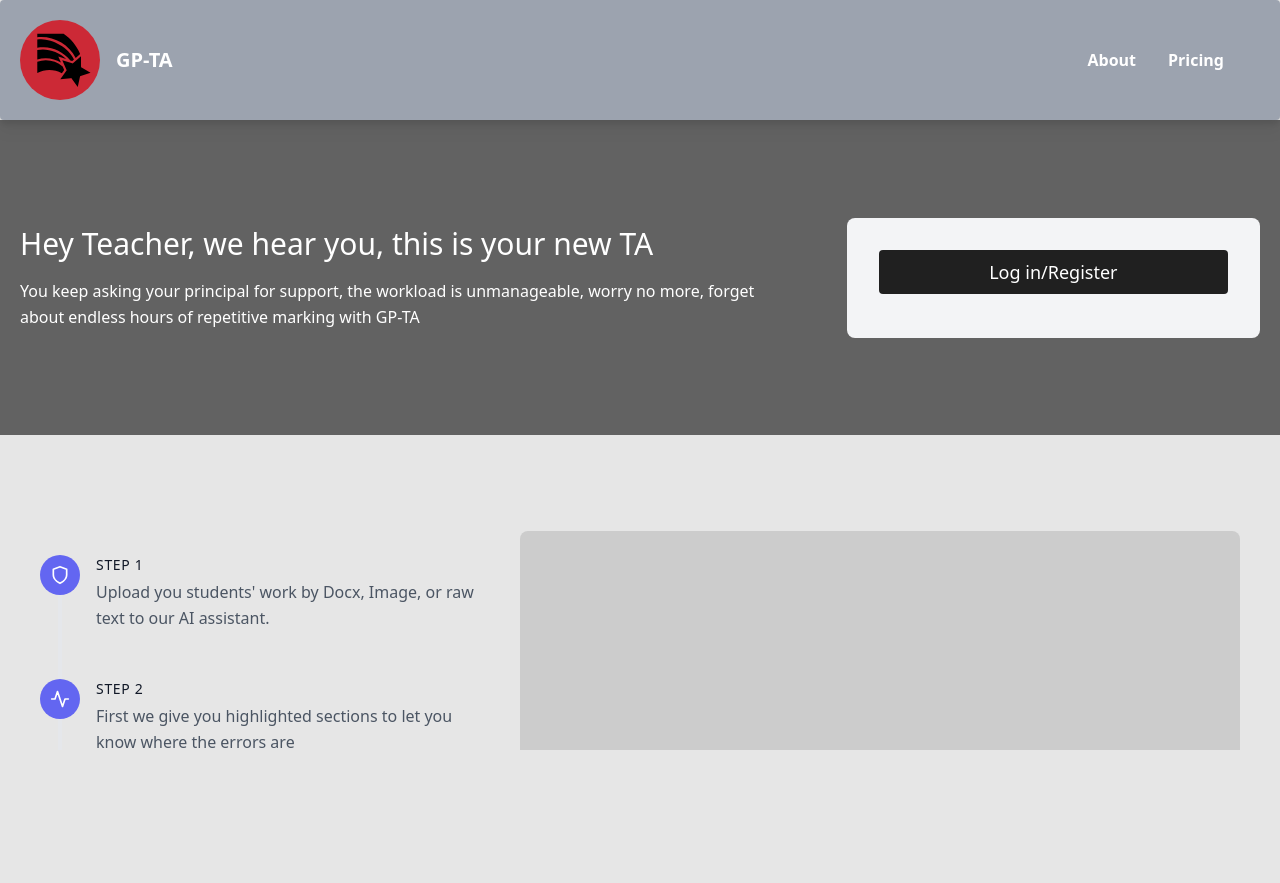
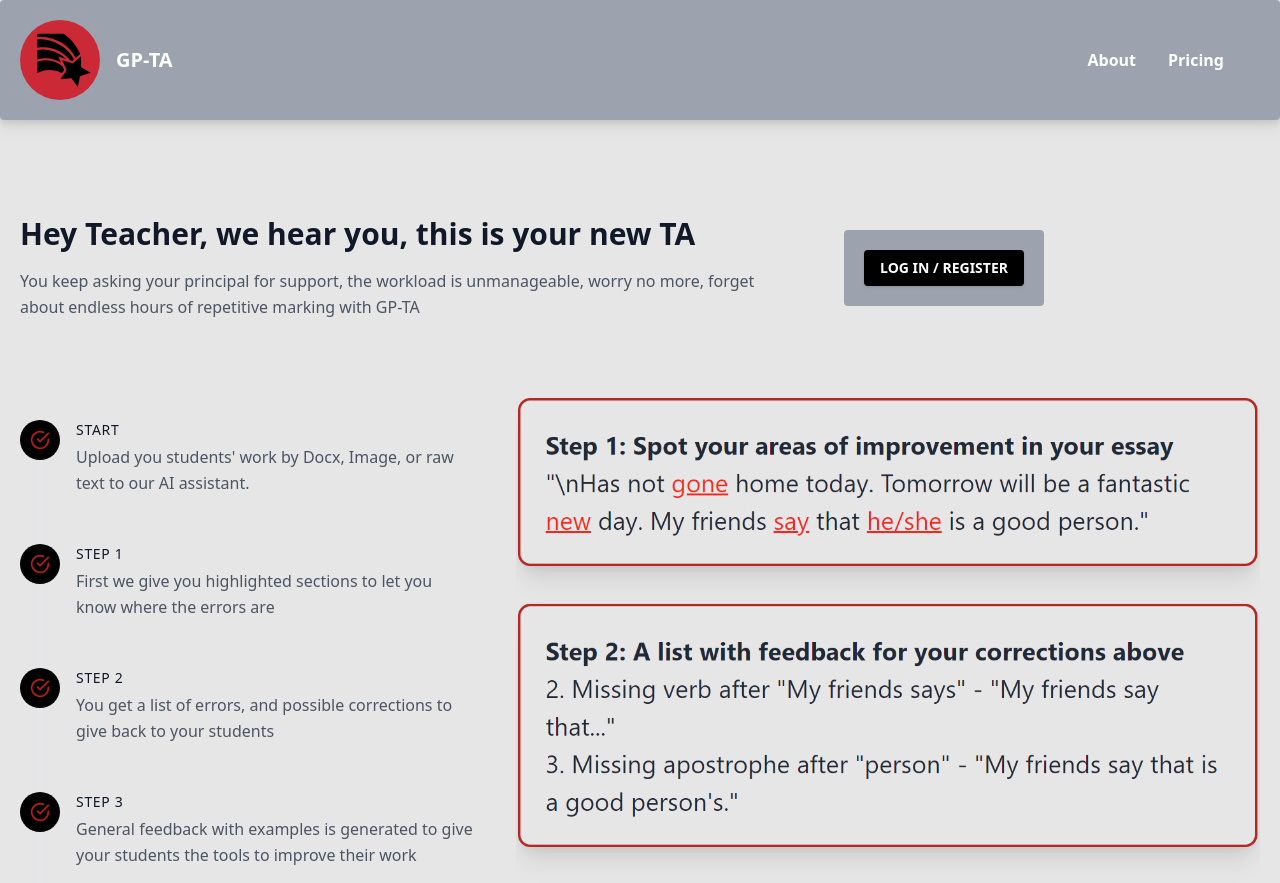
Before and after one commit to Kennyk22/GP-TA, a React (Create React App) app in the folder client/: page / in a window 1280 px wide. Shown: the top 883 px of the page. Built offline with nearby package versions, Linux system fonts and the light colour scheme.

Commit message:
loginPageStyles

```diff
--- a/client/src/Components/GPTA.tsx
+++ b/client/src/Components/GPTA.tsx
@@ -138,7 +138,7 @@ const formatText = (text:any) => {
     <section ref={myRef} className="">
       {/* second header with dropdown menus */}
       <div className='justify-between inline-block flex shadow'>
-        <p>{isAuthenticated ? <p className='border-red-700 border-2 text-black font-bold py-2 bg-opacity-90 px-4 rounded-md m-3 w-[100%]'>{user?.name}'s <span className=''>classroom</span></p> : <p>you are not logged in</p> }</p>
+        <p>{isAuthenticated ? <p className='border-red-700 border-2 text-black font-bold py-2 bg-opacity-90 px-4 rounded-md m-3 w-[100%] hover:bg-black hover:text-white ease-linear transition-all duration-150 cursor-pointer'>{user?.name}'s <span className=''>classroom</span></p> : <p>you are not logged in</p> }</p>
         {/* <Link to="/teacherFolder"><button className='bg-[#cc2936] hover:bg-[#cc2936] text-black font-bold py-2 bg-opacity-90 px-4 rounded-md shadow-md m-3 w-[60%]'>take me to teacher folder</button></Link> */}
         {/* <Link to="/teacherNotes"><button className='bg-[#cc2936] hover:bg-[#cc2936] text-black font-bold py-2 bg-opacity-90 px-4 rounded-md shadow-md m-3 w-[60%]'>take me to teacher Notes</button></Link> */}
         {/* <DropDown name = {'Assignments'} array= {GPTAstate.allStudents} checkGrammar={checkGrammar}/> */}
--- a/client/src/Components/Header.tsx
+++ b/client/src/Components/Header.tsx
@@ -25,7 +25,7 @@ function Header() {
       <Link to="/pricing"><a className="text-white font-bold py-2 px-4 rounded hover:bg-black transition duration-200 ease-in-out mr-5">Pricing</a></Link>
 
     </nav>
-        {isAuthenticated ? <button onClick={() => logout() } className="inline-flex items-center bg-[#cc2936] text-white border-0 py-1 px-3 focus:outline-none hover:bg-red-700 hover:text-white rounded text-base mt-4 md:mt-0">Log out
+        {isAuthenticated ? <button onClick={() => logout() } className="inline-flex items-center bg-[#cc2936] text-white border-0 py-1 px-3 font-bold focus:outline-none hover:bg-red-700 hover:text-white rounded text-base mt-4 md:mt-0">Log out
       <svg fill="none" stroke="currentColor" stroke-linecap="round" stroke-linejoin="round" stroke-width="2" className="w-4 h-4 ml-1" viewBox="0 0 24 24">
         <path d="M5 12h14M12 5l7 7-7 7"></path>
       </svg>
--- a/client/src/Components/LoginPage.tsx
+++ b/client/src/Components/LoginPage.tsx
@@ -1,5 +1,6 @@
 import React from 'react'
 import { useAuth0 } from '@auth0/auth0-react'
+import sample from '../images/loginPageSample.png'
 
 function LoginPage() {
 
@@ -7,34 +8,42 @@ function LoginPage() {
 
 
   return (
-  <div className='h-[78.8%]'>
-  <section className="text-gray-600 body-font h-full ">
-    <div className="container px-5 py-24 mx-auto flex flex-wrap items-center h-1/2 bg-[#626262]">
-      <div className="lg:w-3/5 md:w-1/2 md:pr-16 lg:pr-0 pr-0">
-        <h1 className="title-font font-medium text-3xl text-[#ffffff]">Hey Teacher, we hear you, this is your new TA</h1>
-        <p className="leading-relaxed mt-4  text-[#ffffff]">You keep asking your principal for support, the workload is unmanageable, worry no more, forget about endless hours of repetitive marking with GP-TA</p>
-      </div>
-      <div className="lg:w-2/6 md:w-1/2 bg-gray-100 rounded-lg p-8 flex flex-col md:ml-auto w-full mt-10 md:mt-0">
-        <button onClick={() => loginWithRedirect() }  className="text-[#ffffff] CPblack border-0 py-2 px-8 focus:outline-none hover:bg-gray-600 rounded text-lg">Log in/Register</button>
-        <p className="text-xs text-gray-500 mt-3"></p>
-      </div>
+
+    //main container
+  <div className='w-100%'>
+
+      {/* //first block with login button  */}
+   <section className="text-gray-600 h-60 body-font">
+  <div className="container px-5 py-24 mx-auto flex flex-wrap items-center">
+    <div className="lg:w-3/5 md:w-1/2 md:pr-16 lg:pr-0 pr-0">
+      <h1 className="title-font font-bold text-3xl text-gray-900">Hey Teacher, we hear you, this is your new TA</h1>
+      <p className="leading-relaxed mt-4 font-medium">You keep asking your principal for support, the workload is unmanageable, worry no more, forget about endless hours of repetitive marking with GP-TA</p>
+          </div>
+
+   <div className='bg-gray-400 rounded flex ml-20 items-center justify-center'>
+  <button onClick={() => loginWithRedirect() } className="bg-black text-white active:bg-black-600 font-bold uppercase text-sm px-4 py-2 m-5 rounded shadow hover:shadow-lg outline-none focus:outline-none hover:px-8 hover:py-8  ease-linear transition-all duration-150"
+   >Log in / Register</button>
     </div>
-    <div className='container px-5 text-[#b5b5b5] h-1/2 overflow-auto scrollstep'>
-    <section className="text-gray-600 body-font">
-    <div className="container px-5 py-24 mx-auto flex flex-wrap">
+  </div>
+      </section>
+
+      {/* //second block with steps */}
+
+   <section className="text-gray-600 body-font">
+    <div className="container px-5 py-9 mx-auto flex flex-wrap">
       <div className="flex flex-wrap w-full">
         <div className="lg:w-2/5 md:w-1/2 md:pr-10 md:py-6">
           <div className="flex relative pb-12">
             <div className="h-full w-10 absolute inset-0 flex items-center justify-center">
               <div className="h-full w-1 bg-gray-200 pointer-events-none"></div>
             </div>
-            <div className="flex-shrink-0 w-10 h-10 rounded-full bg-indigo-500 inline-flex items-center justify-center text-white relative z-10">
+            <div className="flex-shrink-0 w-10 h-10 rounded-full bg-black inline-flex items-center justify-center text-red-700 relative z-10">
               <svg fill="none" stroke="currentColor" stroke-linecap="round" stroke-linejoin="round" stroke-width="2" className="w-5 h-5" viewBox="0 0 24 24">
-                <path d="M12 22s8-4 8-10V5l-8-3-8 3v7c0 6 8 10 8 10z"></path>
-              </svg>
+              <path d="M22 11.08V12a10 10 0 11-5.93-9.14"></path>
+                <path d="M22 4L12 14.01l-3-3"></path>              </svg>
             </div>
             <div className="flex-grow pl-4">
-              <h2 className="font-medium title-font text-sm text-gray-900 mb-1 tracking-wider">STEP 1</h2>
+              <h2 className="font-medium title-font text-sm text-gray-900 mb-1 tracking-wider">START</h2>
               <p className="leading-relaxed">Upload you students' work by Docx, Image, or raw text to our AI assistant.</p>
             </div>
           </div>
@@ -42,13 +51,14 @@ function LoginPage() {
             <div className="h-full w-10 absolute inset-0 flex items-center justify-center">
               <div className="h-full w-1 bg-gray-200 pointer-events-none"></div>
             </div>
-            <div className="flex-shrink-0 w-10 h-10 rounded-full bg-indigo-500 inline-flex items-center justify-center text-white relative z-10">
+            <div className="flex-shrink-0 w-10 h-10 rounded-full bg-black inline-flex items-center justify-center text-red-700 relative z-10">
               <svg fill="none" stroke="currentColor" stroke-linecap="round" stroke-linejoin="round" stroke-width="2" className="w-5 h-5" viewBox="0 0 24 24">
-                <path d="M22 12h-4l-3 9L9 3l-3 9H2"></path>
+                 <path d="M22 11.08V12a10 10 0 11-5.93-9.14"></path>
+                <path d="M22 4L12 14.01l-3-3"></path>
               </svg>
             </div>
             <div className="flex-grow pl-4">
-              <h2 className="font-medium title-font text-sm text-gray-900 mb-1 tracking-wider">STEP 2</h2>
+              <h2 className="font-medium title-font text-sm text-gray-900 mb-1 tracking-wider">STEP 1</h2>
               <p className="leading-relaxed">First we give you highlighted sections to let you know where the errors are</p>
             </div>
           </div>
@@ -56,34 +66,34 @@ function LoginPage() {
             <div className="h-full w-10 absolute inset-0 flex items-center justify-center">
               <div className="h-full w-1 bg-gray-200 pointer-events-none"></div>
             </div>
-            <div className="flex-shrink-0 w-10 h-10 rounded-full bg-indigo-500 inline-flex items-center justify-center text-white relative z-10">
+            <div className="flex-shrink-0 w-10 h-10 rounded-full bg-black inline-flex items-center justify-center text-red-700 relative z-10">
               <svg fill="none" stroke="currentColor" stroke-linecap="round" stroke-linejoin="round" stroke-width="2" className="w-5 h-5" viewBox="0 0 24 24">
-                <circle cx="12" cy="5" r="3"></circle>
-                <path d="M12 22V8M5 12H2a10 10 0 0020 0h-3"></path>
+                <path d="M22 11.08V12a10 10 0 11-5.93-9.14"></path>
+                <path d="M22 4L12 14.01l-3-3"></path>
               </svg>
             </div>
             <div className="flex-grow pl-4">
-              <h2 className="font-medium title-font text-sm text-gray-900 mb-1 tracking-wider">STEP 3</h2>
-              <p className="leading-relaxed">You get A list of errors, and possible corrections to give back to your students</p>
+              <h2 className="font-medium title-font text-sm text-gray-900 mb-1 tracking-wider">STEP 2</h2>
+              <p className="leading-relaxed">You get a list of errors, and possible corrections to give back to your students</p>
             </div>
           </div>
           <div className="flex relative pb-12">
             <div className="h-full w-10 absolute inset-0 flex items-center justify-center">
               <div className="h-full w-1 bg-gray-200 pointer-events-none"></div>
             </div>
-            <div className="flex-shrink-0 w-10 h-10 rounded-full bg-indigo-500 inline-flex items-center justify-center text-white relative z-10">
+            <div className="flex-shrink-0 w-10 h-10 rounded-full bg-black inline-flex items-center justify-center text-red-700 relative z-10">
               <svg fill="none" stroke="currentColor" stroke-linecap="round" stroke-linejoin="round" stroke-width="2" className="w-5 h-5" viewBox="0 0 24 24">
-                <path d="M20 21v-2a4 4 0 00-4-4H8a4 4 0 00-4 4v2"></path>
-                <circle cx="12" cy="7" r="4"></circle>
+                  <path d="M22 11.08V12a10 10 0 11-5.93-9.14"></path>
+                <path d="M22 4L12 14.01l-3-3"></path>
               </svg>
             </div>
             <div className="flex-grow pl-4">
-              <h2 className="font-medium title-font text-sm text-gray-900 mb-1 tracking-wider">STEP 4</h2>
-              <p className="leading-relaxed">Generarl feedback with examples is generated to give your students the tools to improve their work</p>
+              <h2 className="font-medium title-font text-sm text-gray-900 mb-1 tracking-wider">STEP 3</h2>
+              <p className="leading-relaxed">General feedback with examples is generated to give your students the tools to improve their work</p>
             </div>
           </div>
           <div className="flex relative">
-            <div className="flex-shrink-0 w-10 h-10 rounded-full bg-indigo-500 inline-flex items-center justify-center text-white relative z-10">
+            <div className="flex-shrink-0 w-10 h-10 rounded-full bg-black inline-flex items-center justify-center text-red-700 relative z-10">
               <svg fill="none" stroke="currentColor" stroke-linecap="round" stroke-linejoin="round" stroke-width="2" className="w-5 h-5" viewBox="0 0 24 24">
                 <path d="M22 11.08V12a10 10 0 11-5.93-9.14"></path>
                 <path d="M22 4L12 14.01l-3-3"></path>
@@ -95,12 +105,10 @@ function LoginPage() {
             </div>
           </div>
         </div>
-        <img className="lg:w-3/5 md:w-1/2 object-cover object-center rounded-lg md:mt-0 mt-12" src="https://dummyimage.com/1200x500" alt="step"/>
+        <img className="lg:w-3/5 md:w-1/2 object-cover object-center rounded-lg md:mt-0 mt-12" src={sample} alt="step"/>
       </div>
     </div>
   </section>
-  </div>
-</section>
 
     </div>
   )
```
Also changed, not shown: client/src/Components/loginBoilerplate.tsx (added, +101 -0 lines), client/src/images/imageWithErrors.png (added), client/src/images/loginPageSample.png (added).
